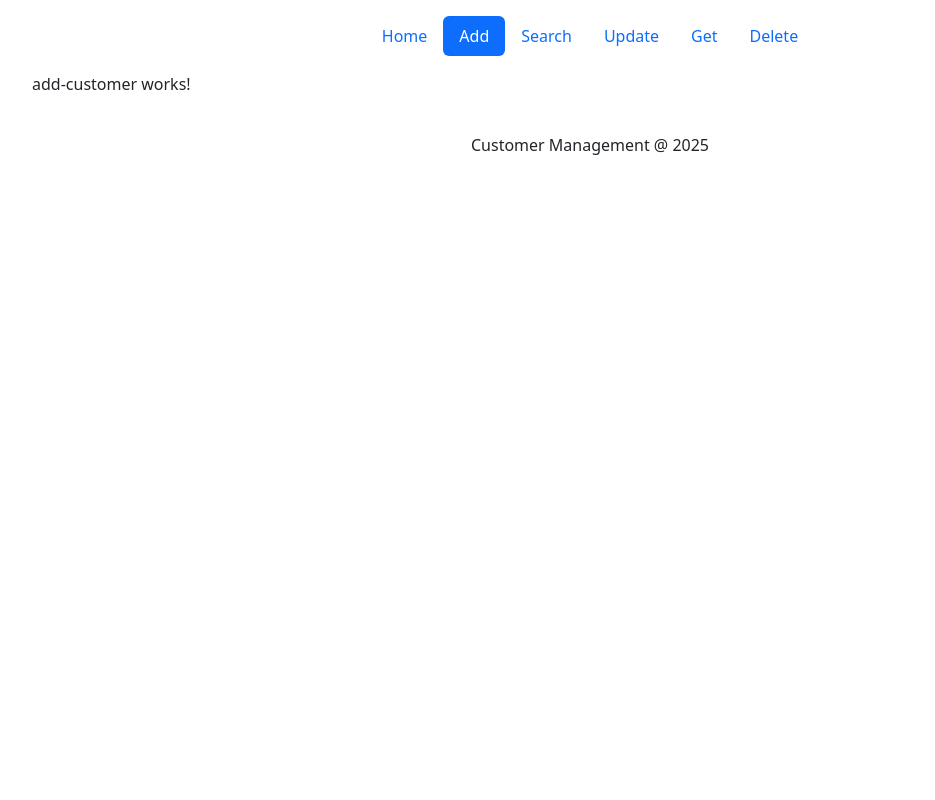
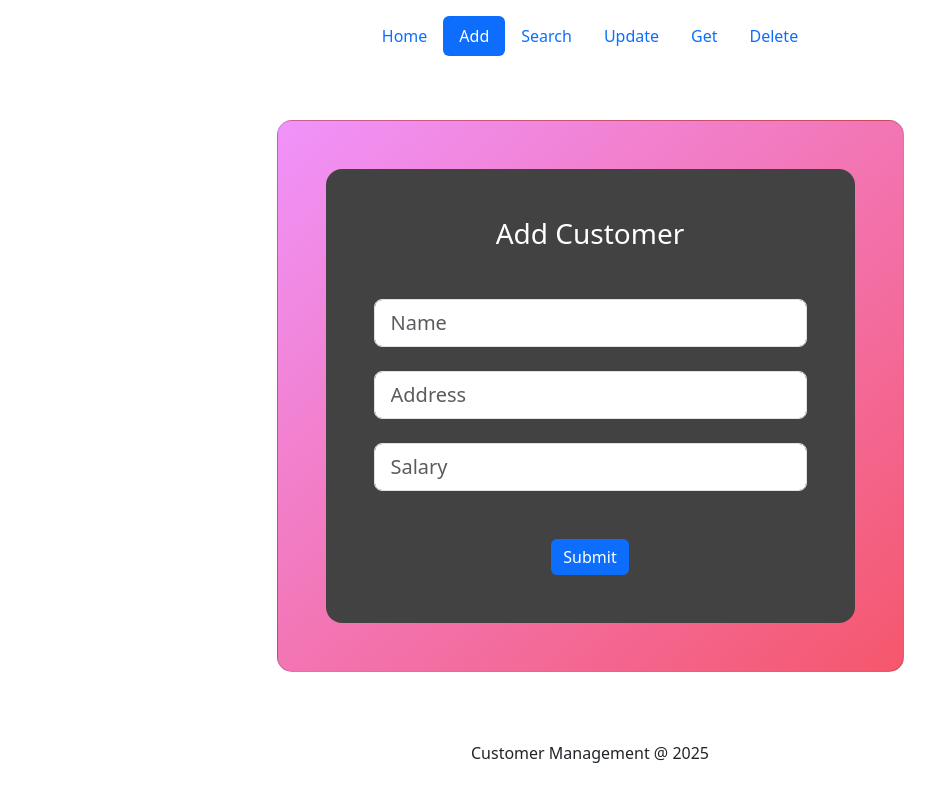
Before and after one commit to SanVidurath/CustomerManagement, an Angular app in the folder FrontEnd/: page /add in a window 1280 px wide. Shown: the whole page, without its empty margins (50-985 px from the left). Built offline with nearby package versions, Linux system fonts and the light colour scheme.

Commit message:
finished add-customer

```diff
--- /dev/null
+++ b/FrontEnd/src/app/models/Customer.ts
@@ -0,0 +1,11 @@
+export class Customer {
+  name: string;
+  address: string;
+  salary: number;
+
+  constructor(name: string, address: string, salary: number) {
+    this.name = name;
+    this.address = address;
+    this.salary = salary;
+  }
+}
--- a/FrontEnd/src/app/pages/add-customer/add-customer.component.css
+++ b/FrontEnd/src/app/pages/add-customer/add-customer.component.css
@@ -0,0 +1,31 @@
+.card {
+  /* fallback for old browsers */
+  background: #f093fb;
+
+  /* Chrome 10-25, Safari 5.1-6 */
+  background: -webkit-linear-gradient(
+    to bottom right,
+    rgba(240, 147, 251, 1),
+    rgba(245, 87, 108, 1)
+  );
+
+  /* W3C, IE 10+/ Edge, Firefox 16+, Chrome 26+, Opera 12+, Safari 7+ */
+  background: linear-gradient(
+    to bottom right,
+    rgba(240, 147, 251, 1),
+    rgba(245, 87, 108, 1)
+  );
+}
+.card-body {
+  background-color: #424242;
+}
+
+.card-registration .select-input.form-control[readonly]:not([disabled]) {
+  font-size: 1rem;
+  line-height: 2.15;
+  padding-left: 0.75em;
+  padding-right: 0.75em;
+}
+.card-registration .select-arrow {
+  top: 13px;
+}
--- a/FrontEnd/src/app/pages/add-customer/add-customer.component.html
+++ b/FrontEnd/src/app/pages/add-customer/add-customer.component.html
@@ -1 +1,61 @@
-<p>add-customer works!</p>
+<div class="container py-5 h-100">
+  <div class="row justify-content-center align-items-center h-100">
+    <div class="col-12 col-lg-9 col-xl-7">
+      <div
+        class="card p-5 shadow-2-strong card-registration"
+        style="border-radius: 15px"
+      >
+        <div class="card-body p-4 p-md-5 rounded-4">
+          <h3 class="mb-4 pb-2 pb-md-0 mb-md-5 text-center text-white">
+            Add Customer
+          </h3>
+          <form>
+            <div class="row mb-4">
+              <div data-mdb-input-init class="form-outline">
+                <input
+                  type="text"
+                  id="name"
+                  class="form-control form-control-lg w-100"
+                  placeholder="Name"
+                  autocomplete="off"
+                />
+              </div>
+            </div>
+            <div class="row mb-4">
+              <div data-mdb-input-init class="form-outline">
+                <input
+                  type="text"
+                  id="address"
+                  class="form-control form-control-lg w-100"
+                  placeholder="Address"
+                  autocomplete="off"
+                />
+              </div>
+            </div>
+            <div class="row mb-4">
+              <div data-mdb-input-init class="form-outline">
+                <input
+                  type="text"
+                  id="salary"
+                  class="form-control form-control-lg w-100"
+                  placeholder="Salary"
+                  autocomplete="off"
+                />
+              </div>
+              <div class="row mb-4"></div>
+            </div>
+            <div class="text-center">
+              <button
+                class="btn btn-primary border-0"
+                id="submitBtn"
+                (click)="submitForm()"
+              >
+                Submit
+              </button>
+            </div>
+          </form>
+        </div>
+      </div>
+    </div>
+  </div>
+</div>
--- a/FrontEnd/src/app/pages/add-customer/add-customer.component.ts
+++ b/FrontEnd/src/app/pages/add-customer/add-customer.component.ts
@@ -1,11 +1,55 @@
 import { Component } from '@angular/core';
+import { Customer } from '../../models/Customer';
 
 @Component({
   selector: 'app-add-customer',
   imports: [],
   templateUrl: './add-customer.component.html',
-  styleUrl: './add-customer.component.css'
+  styleUrl: './add-customer.component.css',
 })
 export class AddCustomerComponent {
+  submitForm() {
+    const name = (
+      document.getElementById('name') as HTMLInputElement
+    ).value.trim();
+    const address = (
+      document.getElementById('address') as HTMLInputElement
+    ).value.trim();
+    const salary = parseFloat((
+      document.getElementById('salary') as HTMLInputElement
+    ).value.trim());
 
+    if (!(name || address || salary)) {
+      alert('Please fill in all fields');
+      return;
+    }
+
+    if (salary) {
+      alert('Please enter a proper number');
+      return;
+    }
+
+    const customerData: Customer = { name, address, salary };
+    // const customerData: Customer = new Customer( name, address, salary );
+
+    fetch('http://localhost:8080/customer/add', {
+      method: 'POST',
+      headers: {
+        'Content-Type': 'application/json',
+      },
+      body: JSON.stringify(customerData),
+    })
+    .then((response: Response) => {
+      console.log(response);
+      console.log(response.text);
+      if (response.status === 201) {  // Check if customer was successfully created
+        return alert('Customer added successfully!');
+      } else {
+        return response.text().then(errorMessage => {
+          throw new Error(errorMessage || 'Failed to add customer');
+        });
+      }
+    })
+      .catch((err) => alert(err));
+  }
 }
```
Also changed, not shown: 1 other file (tests, documents, lock files or other folders).
